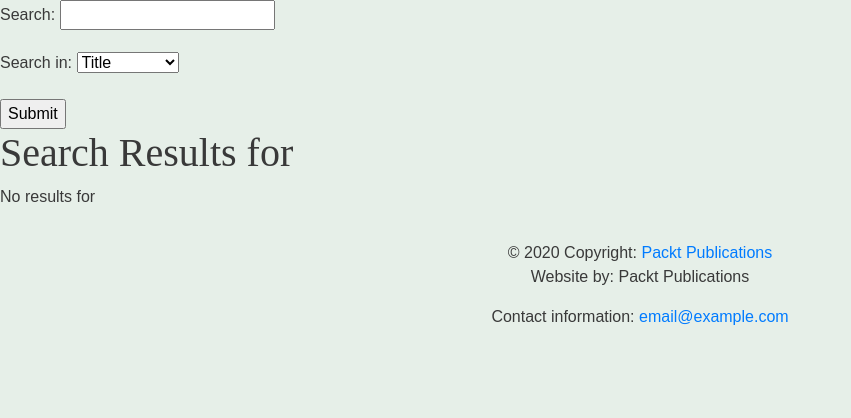
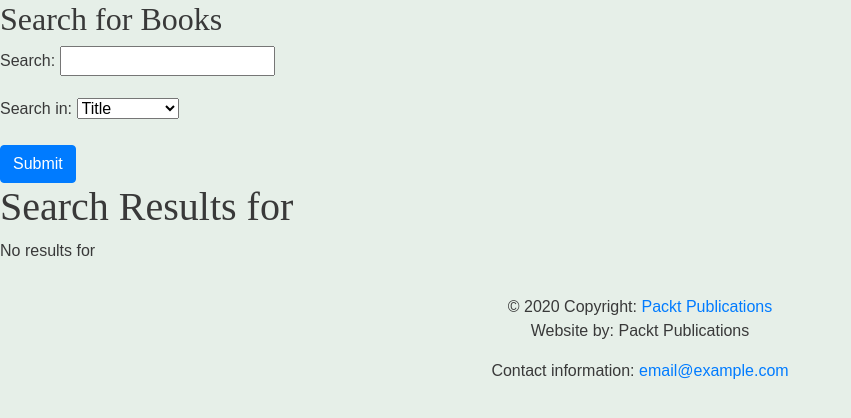
Before and after one commit to paxcodes/book_WebDevWithDjango, a Django app: page /books/search/ in a window 1280 px wide. Shown: the part 100-518 px from the top of the page, without its empty margins (0-851 px from the left). Run offline with Django 3.2, Linux system fonts and the light colour scheme; some libraries are stand-ins or nearby versions.

Commit message:
feat(step10): add h2 and style classes

```diff
--- a/bookr/reviews/templates/reviews/search-results.html
+++ b/bookr/reviews/templates/reviews/search-results.html
@@ -9,9 +9,10 @@
 {% endblock title %}
 
 {% block content %}
+    <h2>Search for Books</h2>
     <form method="get">
         {{ form.as_p }}
-        <input type="submit" value="Submit"/>
+        <input type="submit" value="Submit" class="btn btn-primary" />
     </form>
 
     <h1>Search Results for <em>{{ search_text }}</em></h1>
```
